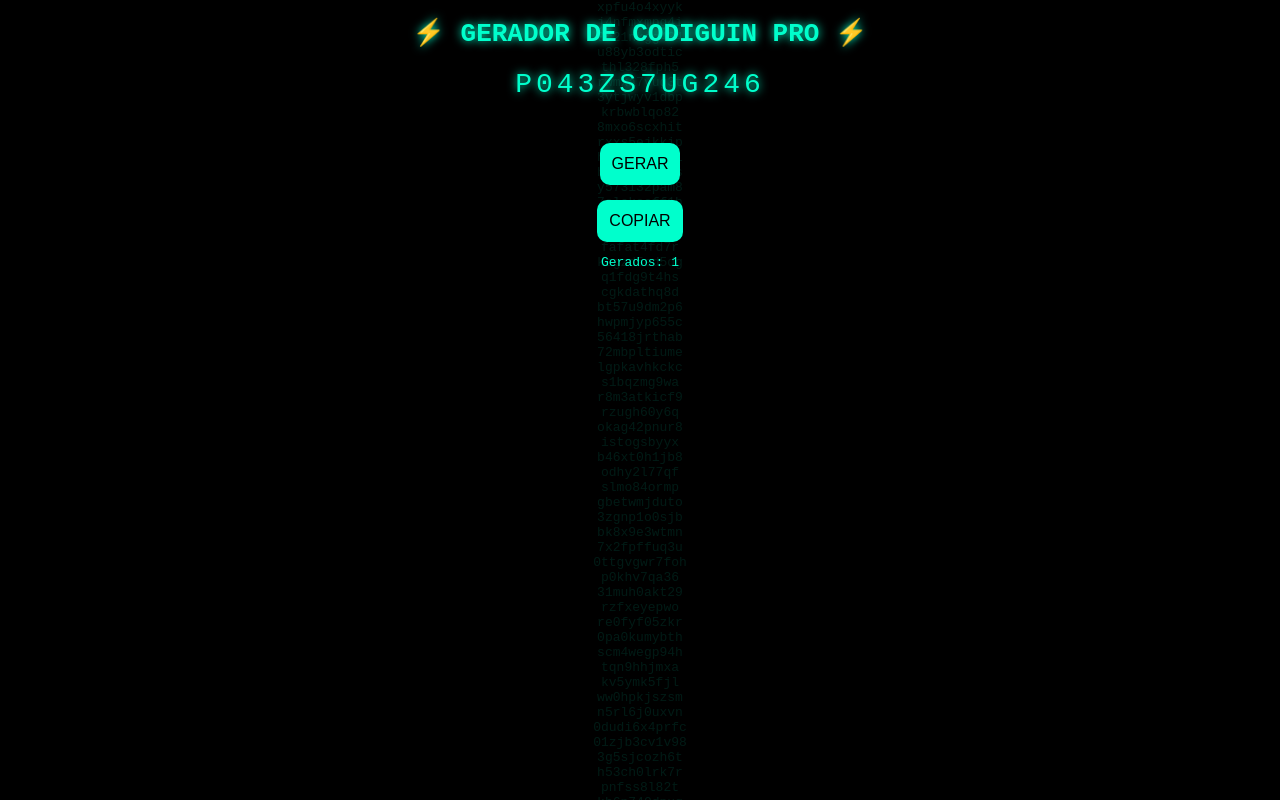
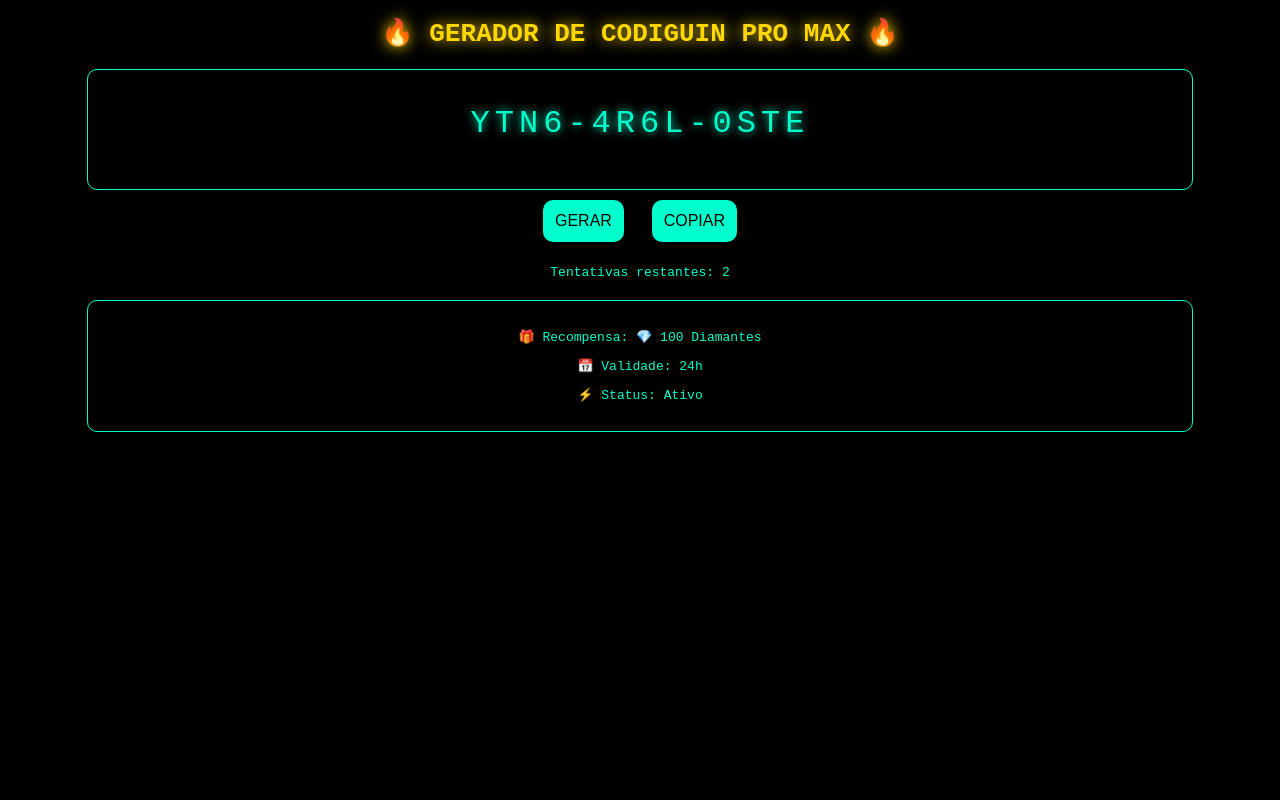
Before and after one commit to michaelgamer2605-create/codiguin-pro, a plain HTML site: page index.html in a window 1280 px wide. Both pictures are taken after a click on the button "GERAR". Drawn offline with Linux system fonts and the light colour scheme.

Commit message:
Atualizar o index.html

```diff
--- a/index.html
+++ b/index.html
@@ -1,7 +1,7 @@
 <!DOCTYPE html>
 <html>
 <head>
-  <title>Gerador de Codiguin PRO</title>
+  <title>Gerador de Codiguin PRO MAX</title>
   <style>
     body {
       background: black;
@@ -11,19 +11,19 @@
     }
 
     h1 {
-      color: #00ffcc;
-      text-shadow: 0 0 10px #00ffcc;
+      color: gold;
+      text-shadow: 0 0 15px gold;
     }
 
     #codigo {
       margin-top: 20px;
-      font-size: 28px;
-      letter-spacing: 4px;
+      font-size: 32px;
+      letter-spacing: 5px;
       text-shadow: 0 0 10px #00ffcc;
     }
 
     button {
-      margin-top: 15px;
+      margin: 10px;
       padding: 12px;
       font-size: 16px;
       background: #00ffcc;
@@ -32,50 +32,87 @@
       border-radius: 10px;
     }
 
-    .matrix {
-      position: fixed;
-      top: 0;
-      left: 0;
-      width: 100vw;
-      height: 100vh;
-      z-index: -1;
-      overflow: hidden;
-      opacity: 0.1;
+    .box {
+      margin-top: 20px;
+      padding: 15px;
+      border: 1px solid #00ffcc;
+      border-radius: 10px;
+      width: 85%;
+      margin-left: auto;
+      margin-right: auto;
+    }
+
+    .hidden {
+      display: none;
     }
   </style>
 </head>
 
 <body>
 
-<h1>⚡ GERADOR DE CODIGUIN PRO ⚡</h1>
+<h1>🔥 GERADOR DE CODIGUIN PRO MAX 🔥</h1>
 
-<p id="codigo">CLIQUE PARA GERAR</p>
+<div class="box">
+  <p id="codigo">---- ---- ----</p>
+</div>
 
 <button onclick="gerar()">GERAR</button>
-<br>
 <button onclick="copiar()">COPIAR</button>
 
-<p id="contador">Gerados: 0</p>
+<p id="limite">Tentativas restantes: 3</p>
 
-<div class="matrix" id="matrix"></div>
+<div class="box">
+  <p>🎁 Recompensa: <span id="reward">---</span></p>
+  <p>📅 Validade: 24h</p>
+  <p>⚡ Status: Ativo</p>
+</div>
+
+<button id="extra" class="hidden" onclick="liberar()">🔓 LIBERAR MAIS TENTATIVAS</button>
 
 <script>
-let total = 0;
+let tentativas = 3;
+
+function gerarParte(t) {
+  let c = "ABCDEFGHIJKLMNOPQRSTUVWXYZ0123456789";
+  let r = "";
+  for (let i = 0; i < t; i++) {
+    r += c.charAt(Math.floor(Math.random() * c.length));
+  }
+  return r;
+}
+
+function recompensa() {
+  let itens = [
+    "💎 100 Diamantes",
+    "🎁 Skin Rara",
+    "🔥 Emote Exclusivo",
+    "💰 500 Ouro",
+    "⚡ Caixa Misteriosa"
+  ];
+  return itens[Math.floor(Math.random() * itens.length)];
+}
 
 function gerar() {
-  let chars = "ABCDEFGHIJKLMNOPQRSTUVWXYZ0123456789";
-  let codigo = "";
+  if (tentativas <= 0) {
+    document.getElementById("codigo").innerText = "LIMITE ATINGIDO";
+    document.getElementById("extra").classList.remove("hidden");
+    return;
+  }
 
   document.getElementById("codigo").innerText = "GERANDO...";
 
   setTimeout(() => {
-    for (let i = 0; i < 12; i++) {
-      codigo += chars.charAt(Math.floor(Math.random() * chars.length));
-    }
+    let cod =
+      gerarParte(4) + "-" +
+      gerarParte(4) + "-" +
+      gerarParte(4);
 
-    document.getElementById("codigo").innerText = codigo;
-    total++;
-    document.getElementById("contador").innerText = "Gerados: " + total;
+    document.getElementById("codigo").innerText = cod;
+    document.getElementById("reward").innerText = recompensa();
+
+    tentativas--;
+    document.getElementById("limite").innerText =
+      "Tentativas restantes: " + tentativas;
   }, 800);
 }
 
@@ -85,15 +122,12 @@ function copiar() {
   alert("Copiado!");
 }
 
-// efeito matrix fake
-let matrix = document.getElementById("matrix");
-
-for (let i = 0; i < 100; i++) {
-  let span = document.createElement("span");
-  span.innerText = Math.random().toString(36).substring(2);
-  span.style.display = "block";
-  span.style.color = "#00ffcc";
-  matrix.appendChild(span);
+function liberar() {
+  alert("Assista um vídeo para liberar mais!");
+  tentativas = 3;
+  document.getElementById("limite").innerText =
+    "Tentativas restantes: " + tentativas;
+  document.getElementById("extra").classList.add("hidden");
 }
 </script>
 
```
